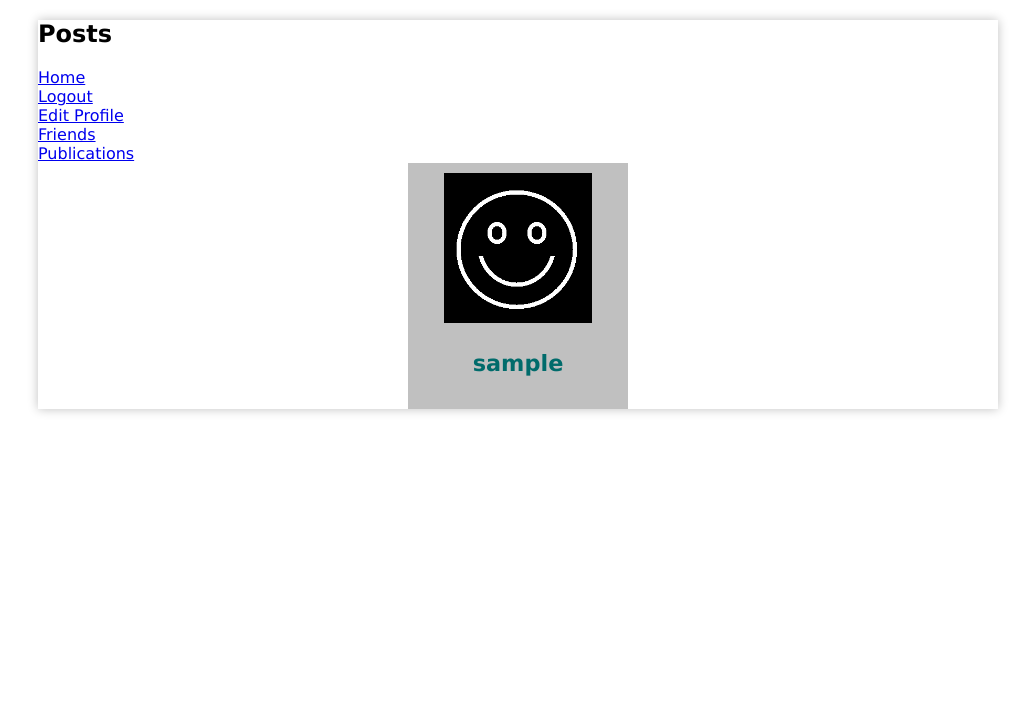
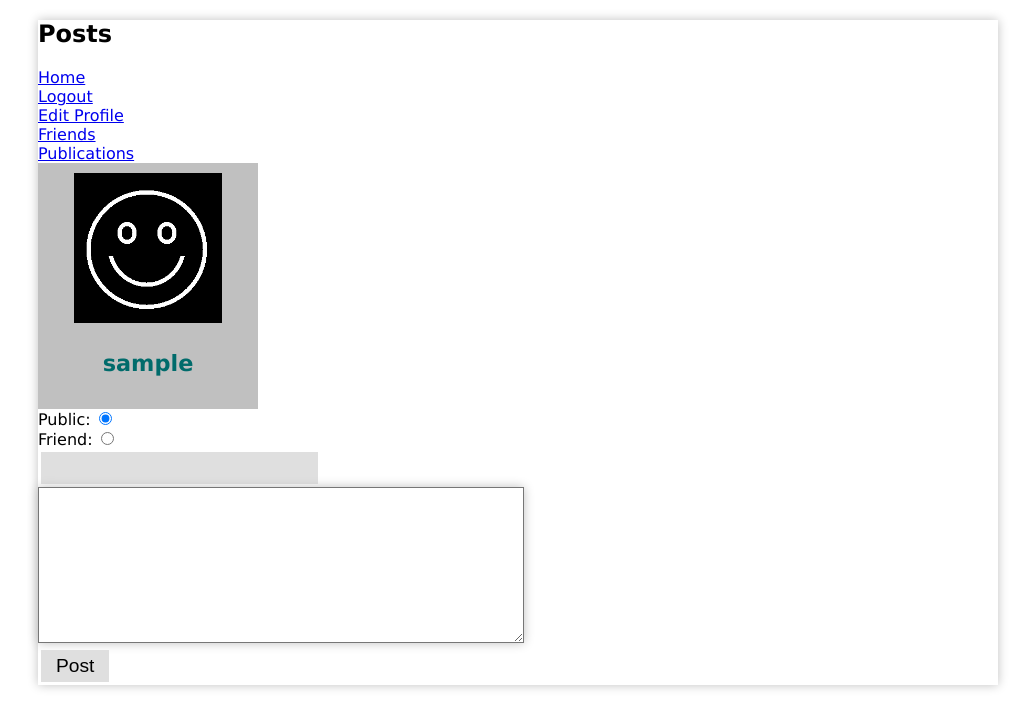
Before and after one commit to 3u93n3/feakbook, a PHP site: page /publications.php in a window 1280 px wide. Shown: the top 728 px of the page, without its empty margins (122-1155 px from the left). Run offline with PHP 8.4, Linux system fonts and the light colour scheme; the visitor is signed in with stand-in values (Sample User, id 1); tables that the repository leaves empty or names only in its code hold one stand-in row (values such as "Sample post").

Commit message:
modified:   friends.php 	new file:   html.html 	modified:   publications.php 	deleted:    queries/invitation.php 	modified:   queries/invitationReceived.php 	modified:   queries/invitationSent.php 	modified:   queries/login.php 	new file:   queries/postInsert.php 	new file:   queries/postRead.1.php 	new file:   queries/postRead.php 	modified:   queries/signup.php 	modified:   styles/main.css 	modified:   templates/form.php 	new file:   templates/postForm.php 	deleted:    uploads/5cc894af100f0.jpg 	deleted:    uploads/5cc9cb08bee90.jpg 	deleted:    uploads/5cc9cb26cf8b8.jpg 	deleted:    uploads/5ccf20c6924eb.jpg 	renamed:    uploads/5cc89494335ff.png -> uploads/5cd4174cd98da.png 	new file:   uploads/5cd41ffa061f1.png

```diff
--- a/friends.php
+++ b/friends.php
@@ -24,6 +24,10 @@ echo "<div class='usersList'><p>Invitation/s sent</p>";
 require "queries/invitationSent.php";
 echo "</div>";
 
+echo "<div class='usersList'><p>Your friend/s</p>";
+require "queries/invitationSent.php";
+echo "</div>";
+
 
 
 
--- /dev/null
+++ b/html.html
@@ -0,0 +1 @@
+<!-- This is work file for html formating -->
--- a/publications.php
+++ b/publications.php
@@ -9,8 +9,37 @@ echo "<h2>Posts</h2>";
 
 require "templates/navigation.php";
 
+require "templates/profileForm.php";
 
-require "templates/profileForm.php";
+echo <<<_POST
+    <form action="queries/postInsert.php" method="POST">
+        Public:
+        <input type="radio" name="public" value="1" checked="checked">
+        <br />
+        Friend:
+        <input type="radio" name="public" value="0">
+        <br />
+        <input type="text" name="subject" id="subject">
+        <br />
+        <textarea name="post" id="post" cols="30" rows="10"></textarea>
+        <br />
+        <input type="submit" value="Post" name="post_btn">
+    </form>
+_POST;
+
+// require "queries/postInsert.php";
+
+if(isset($_POST['post_btn'])){
+    echo "Ypu pres button";
+
+}
+
+if(isset($_GET['post'])){
+    echo $_GET['post'];
+}
+
+
+require "queries/postRead.php";
 
 
 //Footer
--- a/queries/invitationSent.php
+++ b/queries/invitationSent.php
@@ -10,5 +10,4 @@ while($row = $stmt->fetch()){
         echo $row['user_two'];
         echo "<br>";
     }
-
 }
--- a/queries/login.php
+++ b/queries/login.php
@@ -1,5 +1,6 @@
 <?php
 
+if(isset($_POST["logSubmit"])){
     $msg = '';
 
     $sql = "SELECT * FROM users WHERE userName = :user";
@@ -16,6 +17,7 @@ if($stmt->rowCount() == 1){
             //$msg = $row;
             $_SESSION['loggedin'] = true;
             $_SESSION['user'] = $row['userName'];
+            $_SESSION['user_id'] = $row['id'];
             if(empty($row['img_url'])){
                 $_SESSION['img'] = "img.png";
             }else{
@@ -28,3 +30,4 @@ if($stmt->rowCount() == 1){
     }else{
         $msg = "No account found with that username.";
     }
+}
--- /dev/null
+++ b/queries/postRead.php
@@ -0,0 +1,25 @@
+<?php
+
+$sql = "SELECT * FROM posts ORDER BY post_data DESC";
+$stmt = $conn->query($sql);
+
+while($row = $stmt->fetch()){
+
+    $u1 = $_SESSION['user'];
+    $u2 = $row['author'];
+
+    $sql1 = "SELECT * FROM friends
+    WHERE user_one = '$u1' AND user_two = '$u2'
+    OR user_one = '$u2' AND user_two = '$u1'";
+
+    $stmt1 = $conn->query($sql1);
+
+    if($stmt1->rowCount() > 0 || $u1 == $u2 || $row['public'] == 1){
+        $sub = $row['subject'];
+        $cont = $row['post'];
+        $d = date(" H:i d-D-Y" , strtotime( $row['post_data']));
+        $auth = $row['author'];
+
+        require "templates/postForm.php";
+    }
+}
--- a/styles/main.css
+++ b/styles/main.css
@@ -16,6 +16,7 @@ input{
     padding: 5px 15px;
     font-size: 1.2em;
     margin: 3px;
+    background-color: rgb(223, 223, 223);
 }
 
 input:hover{
@@ -25,7 +26,7 @@ input:hover{
 }
 
 .input{
-    border-bottom: 1px silver solid;
+    border-bottom: 1px rgb(116, 116, 116) solid;
     font-size: 1.1em;
     padding: 3px;
 }
@@ -36,7 +37,7 @@ input:hover{
     background-color: silver;
     text-align: center;
     padding: 10px;
-    margin: 0 auto;
+    /* margin: 0 auto; */
     font-weight: bold;
     font-size: 1.4em;
     color: rgb(0, 107, 107);
@@ -53,3 +54,16 @@ input:hover{
     text-decoration: underline;
     font-size: 1.2em;
 }
+
+#post{
+    width: 50%;
+    box-shadow: 0 0 10px silver;
+}
+
+#post p{
+    background-color: gray;
+    color: white;
+    font-family:  Courier, monospace;
+    margin: 0;
+    text-align: justify;
+}
--- /dev/null
+++ b/templates/postForm.php
@@ -0,0 +1,6 @@
+<div id="post">
+    <h3><?=$sub?></h3>
+    <small><?=$d?></small>
+    <p><?=$cont?></p>
+    <small><?=$auth?></small>
+</div>
```
Also changed, not shown: queries/invitation.php (deleted, +0 -18 lines), queries/invitationReceived.php (+1 -32 lines), queries/postInsert.php (added, +17 -0 lines), queries/postRead.1.php (added, +34 -0 lines), queries/signup.php (+9 -2 lines), templates/form.php (+3 -6 lines), uploads/5cc894af100f0.jpg (deleted), uploads/5cc9cb08bee90.jpg (deleted), uploads/5cc9cb26cf8b8.jpg (deleted), uploads/5ccf20c6924eb.jpg (deleted), uploads/5cd4174cd98da.png (renamed from uploads/5cc89494335ff.png), uploads/5cd41ffa061f1.png (added). Lines whose indentation alone changed are shown as unchanged.
